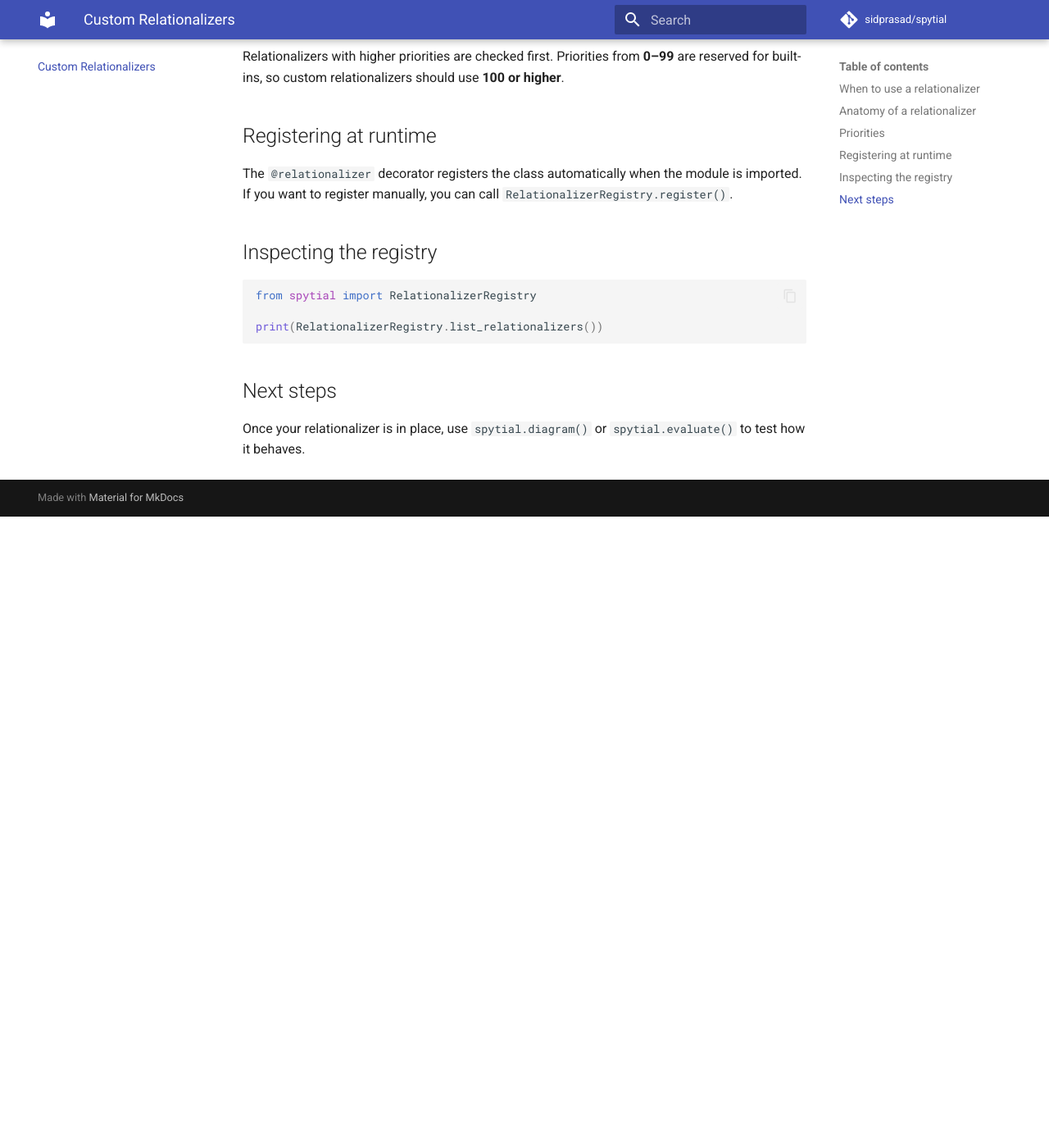
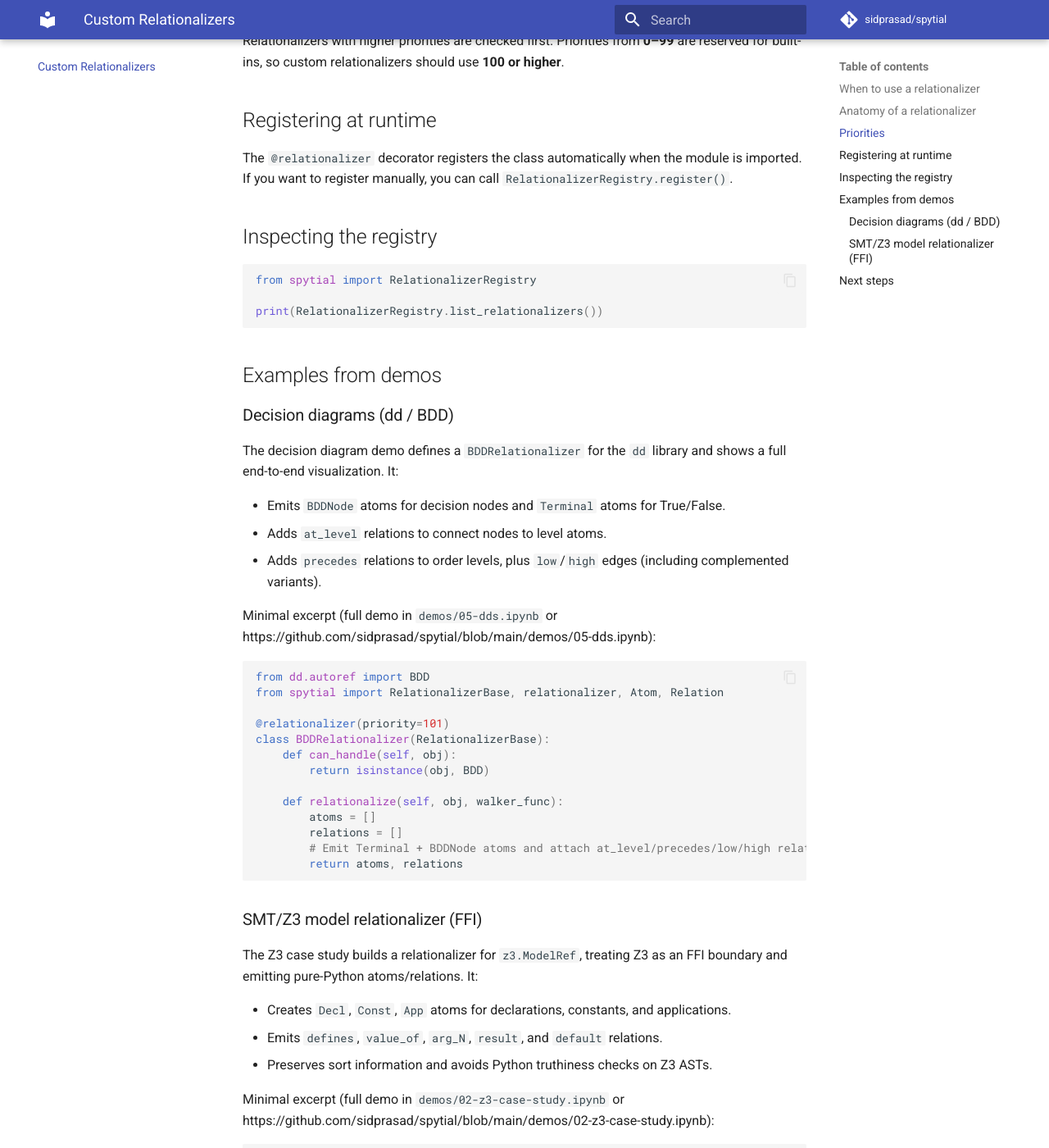
Before and after one commit to sidprasad/spytial, an MkDocs documentation site: the page built from docs/relationalizers.md, in a window 1280 px wide and 1400 px high, scrolled down 1053 px. Shown: the whole window at 82% size. Built offline with MkDocs 1.6.1 and Material for MkDocs 9.7.7, drawn with Linux system fonts in a browser that asks for light colours; comment, search, counter and statistics services are not loaded; before the commit the page ends 1683 px from its top, so only the background shows below that; some of the changed text lies outside the part shown.

Commit message:
Adding stuff

````diff
--- a/docs/relationalizers.md
+++ b/docs/relationalizers.md
@@ -51,6 +50,58 @@ from spytial import RelationalizerRegistry
 print(RelationalizerRegistry.list_relationalizers())
 ```
 
+## Examples from demos
+
+### Decision diagrams (dd / BDD)
+
+The decision diagram demo defines a `BDDRelationalizer` for the `dd` library and shows a full end-to-end visualization. It:
+
+- Emits `BDDNode` atoms for decision nodes and `Terminal` atoms for True/False.
+- Adds `at_level` relations to connect nodes to level atoms.
+- Adds `precedes` relations to order levels, plus `low`/`high` edges (including complemented variants).
+
+Minimal excerpt (full demo in `demos/05-dds.ipynb` or https://github.com/sidprasad/spytial/blob/main/demos/05-dds.ipynb):
+
+```python
+from dd.autoref import BDD
+from spytial import RelationalizerBase, relationalizer, Atom, Relation
+
+@relationalizer(priority=101)
+class BDDRelationalizer(RelationalizerBase):
+    def can_handle(self, obj):
+        return isinstance(obj, BDD)
+
+    def relationalize(self, obj, walker_func):
+        atoms = []
+        relations = []
+        # Emit Terminal + BDDNode atoms and attach at_level/precedes/low/high relations.
+        return atoms, relations
+```
+
+### SMT/Z3 model relationalizer (FFI)
+
+The Z3 case study builds a relationalizer for `z3.ModelRef`, treating Z3 as an FFI boundary and emitting pure-Python atoms/relations. It:
+
+- Creates `Decl`, `Const`, `App` atoms for declarations, constants, and applications.
+- Emits `defines`, `value_of`, `arg_N`, `result`, and `default` relations.
+- Preserves sort information and avoids Python truthiness checks on Z3 ASTs.
+
+Minimal excerpt (full demo in `demos/02-z3-case-study.ipynb` or https://github.com/sidprasad/spytial/blob/main/demos/02-z3-case-study.ipynb):
+
+```python
+import z3
+from spytial import RelationalizerBase, relationalizer
+
+@relationalizer(priority=100)
+class Z3ModelRelationalizer(RelationalizerBase):
+    def can_handle(self, obj):
+        return isinstance(obj, z3.ModelRef)
+
+    def relationalize(self, obj, walker_func=None):
+        # Convert Z3 model into Atom/Relation lists.
+        return [], []
+```
+
 ## Next steps
 
 Once your relationalizer is in place, use `spytial.diagram()` or `spytial.evaluate()` to test how it behaves.
````
Also changed, not shown: other parts of docs/relationalizers.md (+1 -2 lines).
